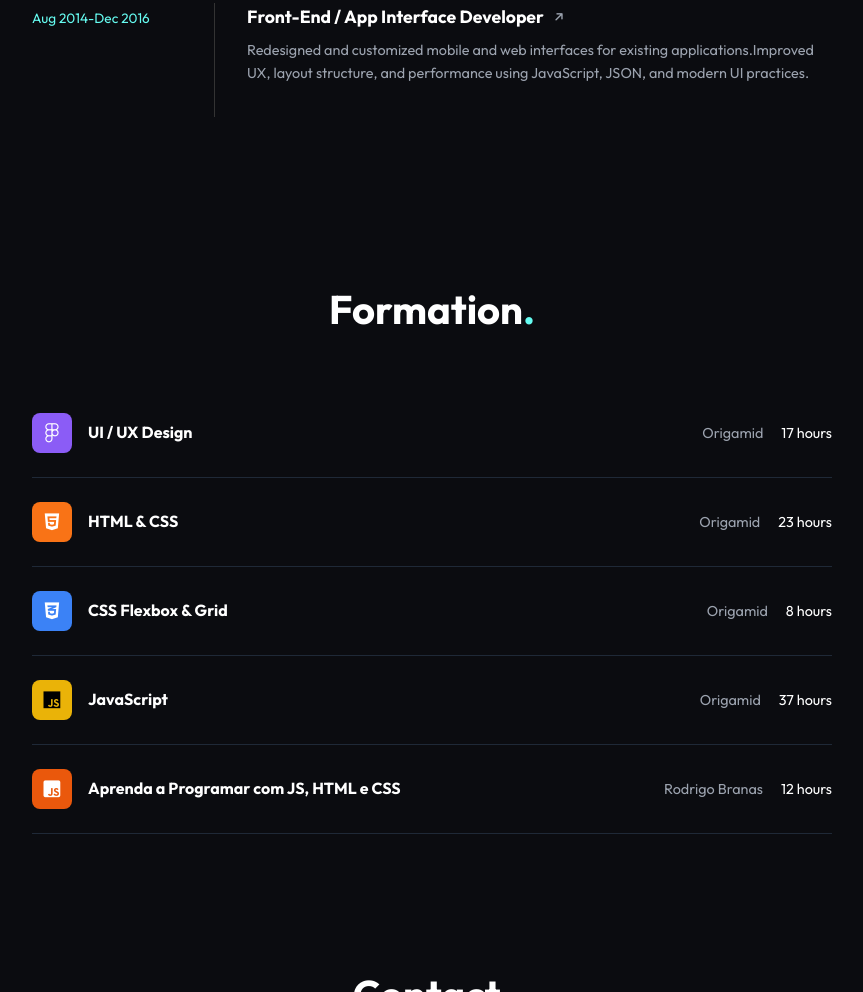
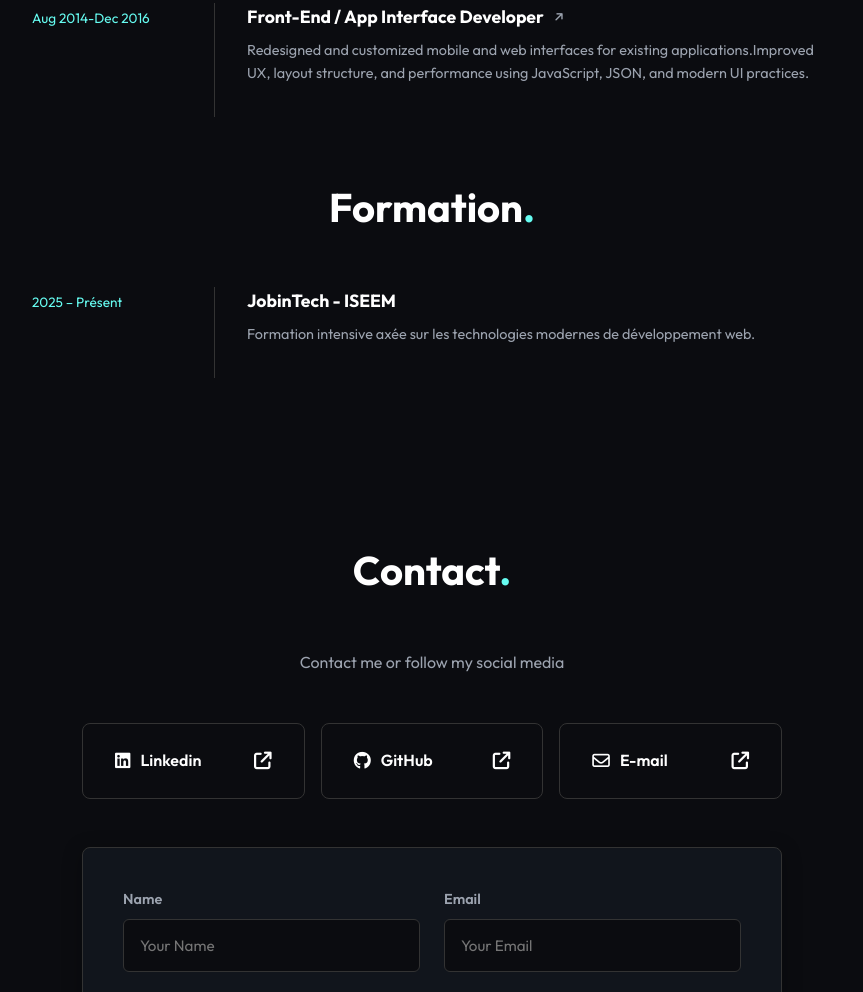
Before and after one commit to boumo-app/Portfolio-Boumo, a plain HTML site: page index.html in a window 1280 px wide. Shown: the part 1808-2800 px from the top of the page, without its empty margins (208-1071 px from the left). Drawn offline with Linux system fonts and the light colour scheme.

Commit message:
Add Button Download Resume & edit formation & create folder src

```diff
--- a/index.html
+++ b/index.html
@@ -12,7 +12,7 @@
 
     <header class="navbar">
         <div class="container nav-container">
-            <div class="logo"><img src="mblogo1.png" alt="logo" width="50px" height="40px"><!--<span class="accent">/</span>--></div>
+            <div class="logo"><img src="src/mblogo1.png" alt="logo" width="50px" height="40px"><!--<span class="accent">/</span>--></div>
             <nav>
                 <ul class="nav-links" id="navLinks">
                     <li><a href="#about">About</a></li>
@@ -39,6 +39,8 @@
             <div class="hero-text">
                 <h1><span class="accent">Hi, I'm</span> Morad BOUZGHIBA<span class="accent">.</span></h1>
                 <h2 class="role-title">FullStack Developer</h2>
+                <a href="src/Morad Bouzghiba - Full Stack Developpeur.pdf" class="down-cv" download ><i class="fa fa-download" aria-hidden="true"></i>&ensp;Resume</a>
+
                 <!-- <div class="tech-icons">
                     <i class="fab fa-html5"></i>
                     <i class="fab fa-css3-alt"></i>
@@ -259,72 +261,32 @@
                         <p>Redesigned and customized mobile and web interfaces for existing applications.Improved UX, layout structure, and performance using JavaScript, JSON, and modern UI practices.</p>
                     </div>
                 </div>
-            </div>
-        </div>
-    </section>
-
-    <section id="formation" class="section formation-section">
-        <div class="container">
-            <h2 class="section-title">Formation<span class="accent">.</span></h2>
-
-            <div class="formation-list">
-                <div class="formation-item">
-                    <div class="course-info">
-                        <div class="icon-box purple"><i class="fab fa-figma"></i></div>
-                        <h4>UI / UX Design</h4>
-                    </div>
-                    <div class="course-meta">
-                        <span>Origamid</span>
-                        <span class="hours">17 hours</span>
-                    </div>
-                </div>
-
-                <div class="formation-item">
-                    <div class="course-info">
-                        <div class="icon-box orange"><i class="fab fa-html5"></i></div>
-                        <h4>HTML & CSS</h4>
-                    </div>
-                    <div class="course-meta">
-                        <span>Origamid</span>
-                        <span class="hours">23 hours</span>
-                    </div>
-                </div>
-
-                <div class="formation-item">
-                    <div class="course-info">
-                        <div class="icon-box blue"><i class="fab fa-css3-alt"></i></div>
-                        <h4>CSS Flexbox & Grid</h4>
-                    </div>
-                    <div class="course-meta">
-                        <span>Origamid</span>
-                        <span class="hours">8 hours</span>
-                    </div>
-                </div>
-
-                <div class="formation-item">
-                    <div class="course-info">
-                        <div class="icon-box yellow"><i class="fab fa-js"></i></div>
-                        <h4>JavaScript</h4>
-                    </div>
-                    <div class="course-meta">
-                        <span>Origamid</span>
-                        <span class="hours">37 hours</span>
-                    </div>
-                </div>
-
-                 <div class="formation-item">
-                    <div class="course-info">
-                        <div class="icon-box orange-dark"><i class="fab fa-js-square"></i></div>
-                        <h4>Aprenda a Programar com JS, HTML e CSS</h4>
-                    </div>
-                    <div class="course-meta">
-                        <span>Rodrigo Branas</span>
-                        <span class="hours">12 hours</span>
+                <br>
+                <h2 class="section-title">Formation<span class="accent">.</span></h2>
+                <div class="exp-item">
+                    <div class="exp-date">2025 – Présent  </div>
+                    <div class="exp-details">
+                        <h3>JobinTech - ISEEM </h3>
+                        <p>Formation intensive axée sur les technologies modernes de développement web.</p>
                     </div>
                 </div>
             </div>
         </div>
     </section>
+
+    <!-- <section id="formation" class="section formation-section">
+        <div class="container">
+            <h2 class="section-title">Formation<span class="accent">.</span></h2>
+
+            <div class="exp-item">
+                <div class="exp-date">2025 – Présent  </div>
+                    <div class="exp-details">
+                        <h3>JobinTech - ISEEM </h3>
+                        <p>Formation intensive axée sur les technologies modernes de développement web.</p>
+                    </div>
+            </div>
+        </div>
+    </section> -->
 
     <section id="contact" class="section contact-section">
         <div class="container">
@@ -401,6 +363,23 @@
         navLinks.classList.toggle('active');
     });
 </script>
+<script src="https://cdn.emailjs.com/dist/email.min.js"></script>
+<script>
+  emailjs.init("147oEQsrs2ow365LF");
+
+  document.getElementById("contact-form").addEventListener("submit", function(e){
+      e.preventDefault();
+
+      emailjs.send("YOUR_SERVICE_ID", "template_49qa3ub", {
+          from_name: document.getElementById("name").value,
+          from_email: document.getElementById("email").value,
+          message: document.getElementById("message").value
+      }).then(
+          () => alert("تم إرسال رسالتك بنجاح!"),
+          (error) => alert("حدث خطأ: " + error)
+      );
+  });
+</script>
 
     <script src="script.js"></script>
 </body>
--- a/style.css
+++ b/style.css
@@ -72,7 +72,7 @@
 
     position: relative;
     box-shadow: 0 0 15px rgba(102, 252, 241, 0.2);
-    overflow: hidden  /* ; مهم حتى لا تخرج الصورة خارج الإطار */
+    overflow: hidden
 
 }
 
@@ -87,11 +87,11 @@
     position: absolute;
     inset: 0;
 
-    background-image: url("boumo.png");
+    background-image: url("src/boumo.png");
     background-size: cover;
     background-position: center;
     opacity: 50%;
-    filter: grayscale(100%); /* الآن سيؤثر على الصورة فقط */
+    filter: grayscale(100%);
 
 }
 
@@ -133,6 +133,19 @@
 
     margin-bottom: 1.5rem;
 }
+
+.down-cv{
+    font-size: 1.2rem;
+    padding: 7px;
+
+    border: 2px solid var(--accent-color);
+}
+.down-cv:hover {
+      box-shadow: 0 0 15px var(--accent-color);
+    transform: translateY(-5px);
+    transition: 0.3s ease;
+}
+
 
 .tech-icons {
     display: flex;
```
Also changed, not shown: src/boumo.png (renamed from boumo.png), src/mblogo1.png (renamed from mblogo1.png), 1 other file.
